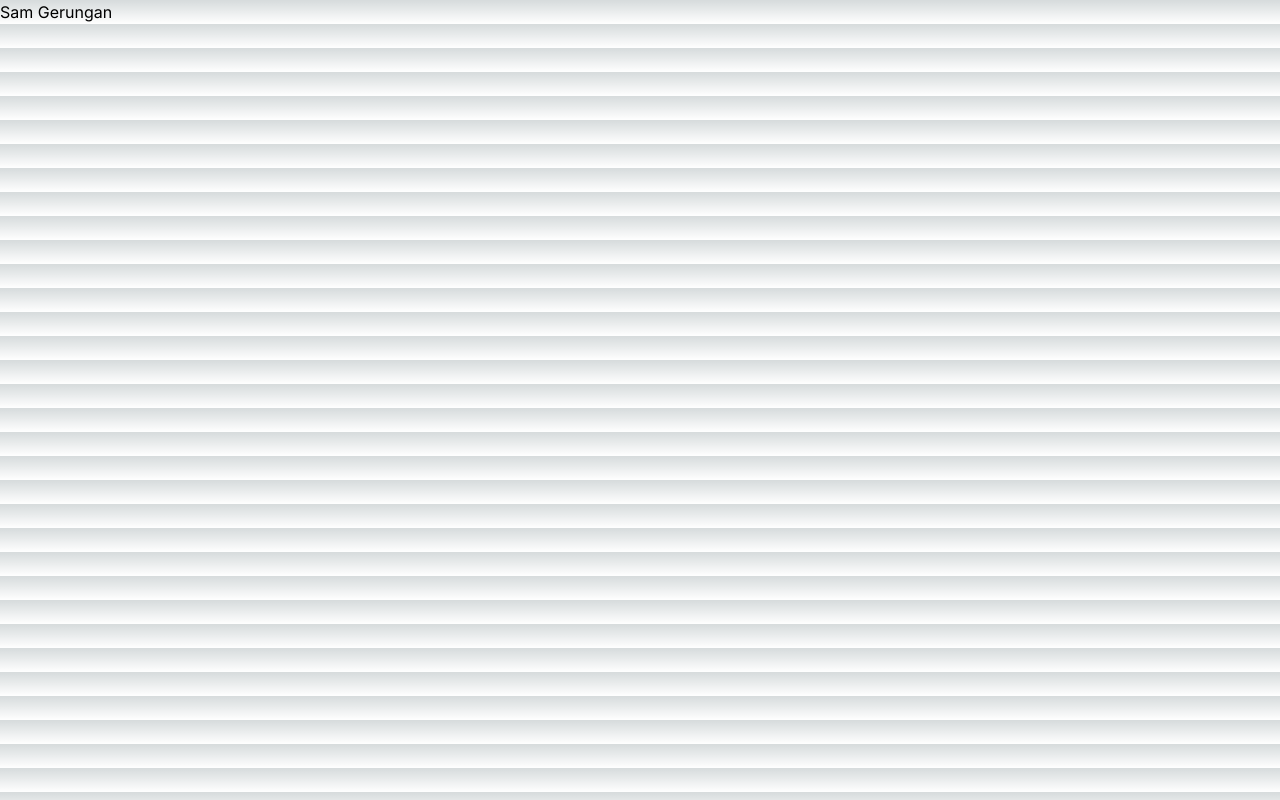
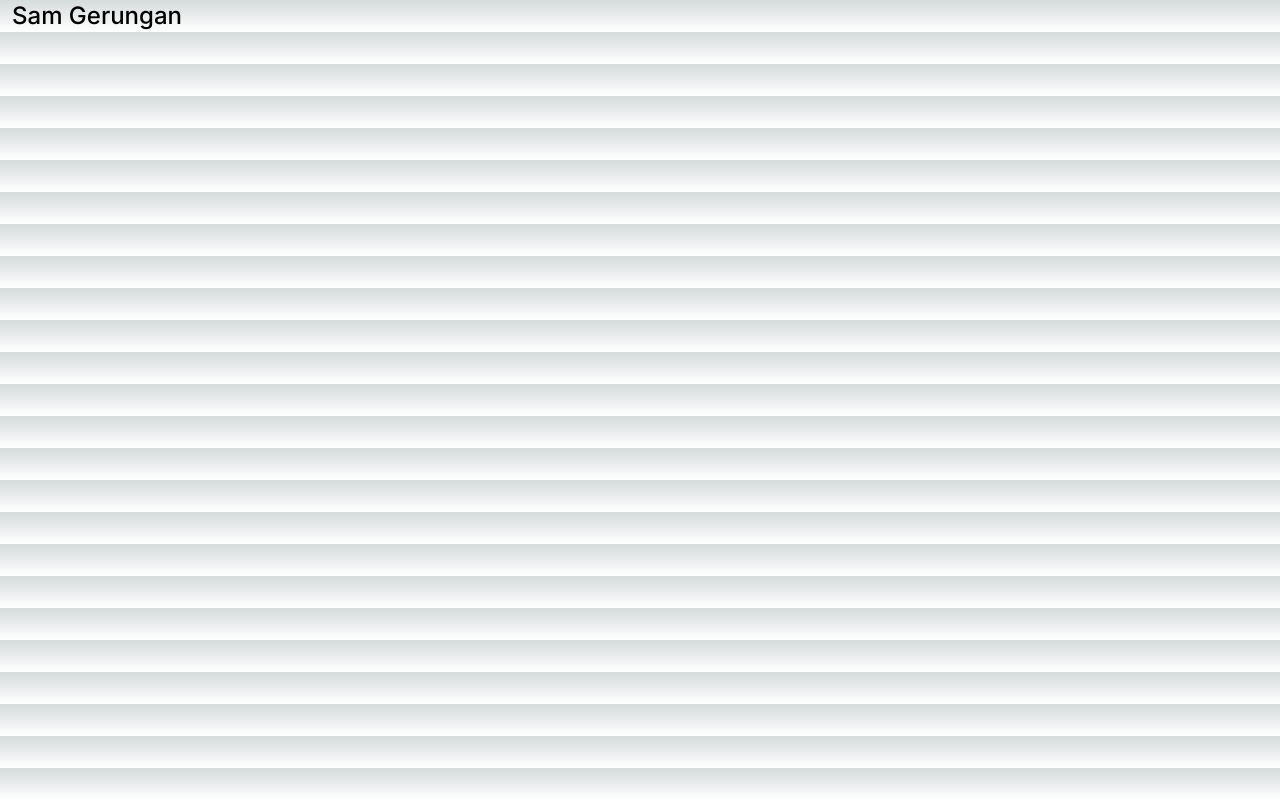
Before and after one commit to Sam-T-G/sam-modern-portfolio, a Next.js app: page / in a window 1280 px wide. Built offline with nearby package versions, Linux system fonts and the light colour scheme.

Commit message:
Update page.tsx

```diff
--- a/src/app/page.tsx
+++ b/src/app/page.tsx
@@ -5,8 +5,8 @@ const Home = () => {
     <>
       <header>
         <div className="container mx-auto flex flex-wrap p5 flex-col md:flex-row items-center">
-          <a className="flex title-font">
-            <h1>Sam Gerungan</h1>
+          <a className="flex font-medium items-center mb-4 md:mb-0">
+            <h1 className="ml-3 text-2xl">Sam Gerungan</h1>
           </a>
         </div>
       </header>
```
